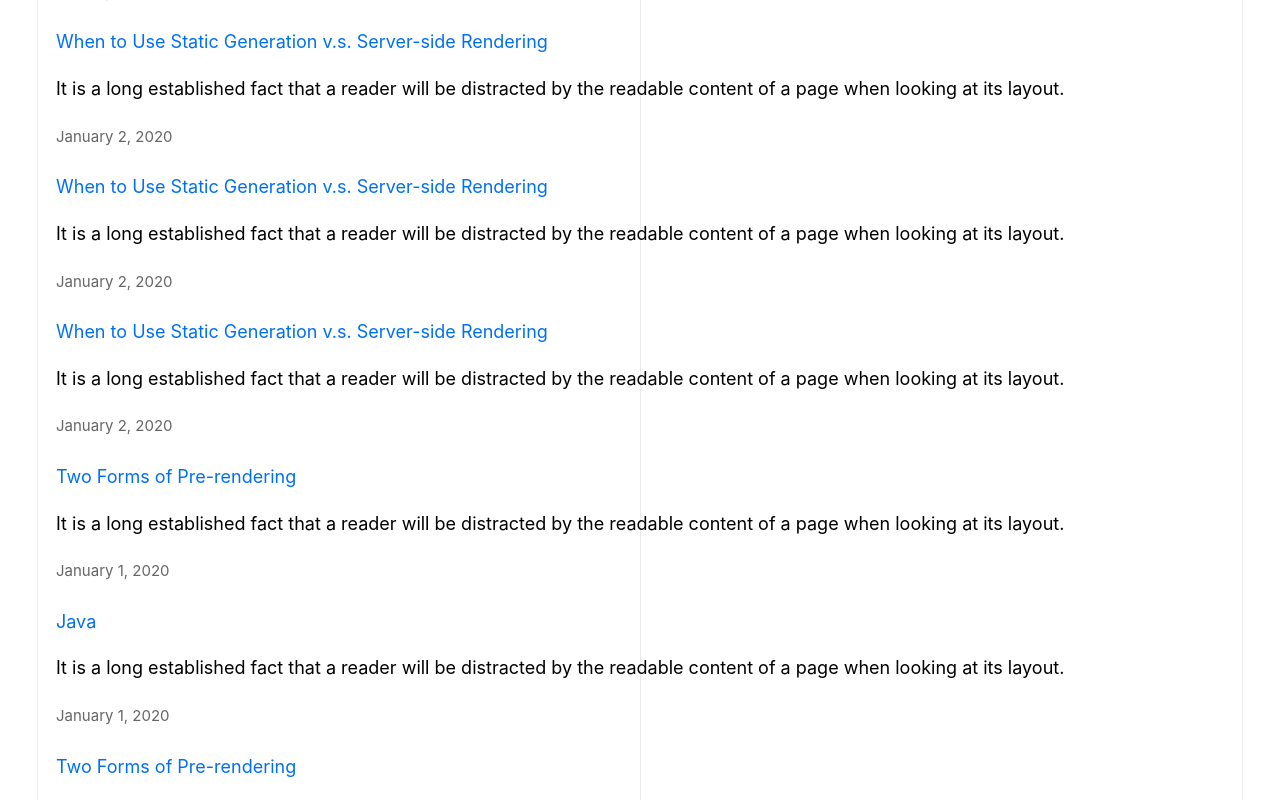
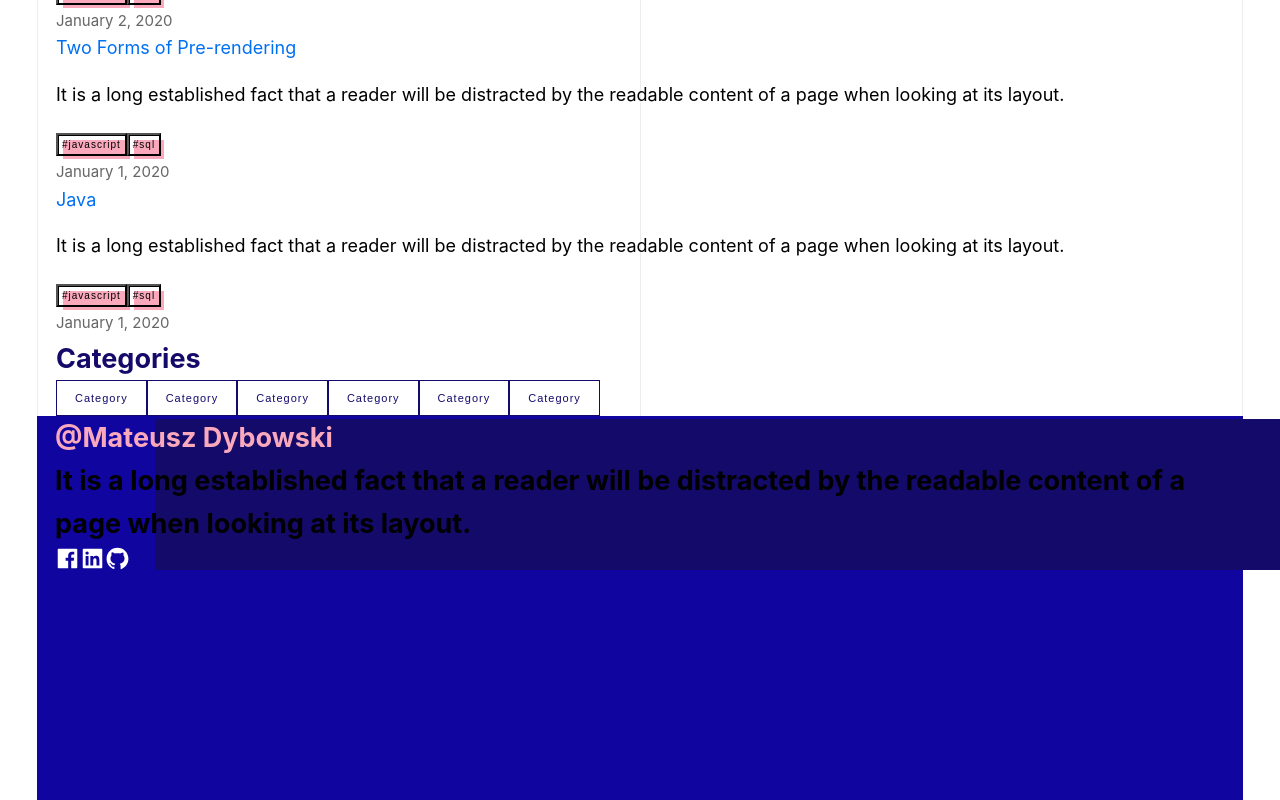
Before and after one commit to DybekK/blog, a Next.js app: page / in a window 1280 px wide. Shown: the part 960-1760 px from the top of the page. Built offline with nearby package versions, Linux system fonts and the light colour scheme.

Commit message:
added blogs and footer

```diff
--- a/components/buttons/animatedVariantButton.js
+++ b/components/buttons/animatedVariantButton.js
@@ -1,8 +1,13 @@
 import buttonStyles from './button.module.css';
 import classNames from "classnames";
 
-export function AnimatedVariantButton({className, variant, fontSize = 11, dataAos, text}) {
-    const variantStyles = variant === 'blue' ?  buttonStyles.button_blue : buttonStyles.button_pink;
-    const classes = classNames(buttonStyles.button, variantStyles, className);
-    return <button data-aos={dataAos} style={{fontSize}} className={classes}>{text}</button>
+const variants = {
+    "blue": buttonStyles.button_blue,
+    "pink": buttonStyles.button_pink,
+    "black": buttonStyles.button_black
 }
+
+export function AnimatedVariantButton({className, variant = 'blue', fontSize = 11, padding, dataAos, text}) {
+    const classes = classNames(buttonStyles.button, variants[variant], className);
+    return <button data-aos={dataAos} style={{fontSize, padding}} className={classes}>{text}</button>
+}
--- a/components/buttons/button.module.css
+++ b/components/buttons/button.module.css
@@ -55,12 +55,20 @@
     color: black;
 }
 
+.button_black {
+
+}
+
 .button_blue:before {
    border: 1px solid #faa9bd;
 }
 
 .button_pink:before {
     border: 1px solid white;
+}
+
+.button_black:before {
+    border: 1px solid black;
 }
 
 .button_blue:after {
@@ -71,6 +79,10 @@
     background-color: #faa9bd;
 }
 
+.button_black:after {
+    background-color: #faa9bd;
+}
+
 .categoryButton {
     border: 1px solid #130a6a;
     color: #130a6a;
--- /dev/null
+++ b/components/footer/footer.js
@@ -0,0 +1,19 @@
+import layoutStyles from "../layout.module.css";
+import classNames from "classnames";
+import {AiFillFacebook, AiFillLinkedin, AiFillGithub} from 'react-icons/ai'
+
+export function Footer() {
+    return (
+        <div className={classNames(layoutStyles.footer, layoutStyles.container, "flex justify-center items-center")}>
+            <div className="w-1/2">
+                <h2 style={{color: '#faa9bd'}} className="font-bold text-right">@Mateusz Dybowski</h2>
+                <h2 className="textBorder-short font-bold text-white text-2xl">It is a long established fact that a reader will be distracted by the readable content of a page when looking at its layout.</h2>
+                <div className="flex mt-5">
+                    <AiFillFacebook size="25" color="white" />
+                    <AiFillLinkedin size="25" className="mx-2"  color="white" />
+                    <AiFillGithub size="25" color="white" />
+                </div>
+            </div>
+        </div>
+    )
+}
--- a/components/layout.module.css
+++ b/components/layout.module.css
@@ -38,3 +38,11 @@
     content: none;
   }
 }
+
+.footer {
+  background-color: #10059F;
+  height: 400px;
+  width: 100%;
+  z-index: 50;
+  position: relative;
+}
--- a/lib/posts.js
+++ b/lib/posts.js
@@ -9,7 +9,7 @@ const postsDirectory = path.join(process.cwd(), 'posts')
 export function getSortedPostsData() {
   // Get file names under /posts
   const fileNames = fs.readdirSync(postsDirectory)
-  let allPostsData = fileNames.map(fileName => {
+  const allPostsData = fileNames.map(fileName => {
     // Remove ".md" from file name to get id
     const id = fileName.replace(/\.md$/, '')
 
@@ -27,8 +27,6 @@ export function getSortedPostsData() {
     }
   })
   // Sort posts by date
-
-  allPostsData = [...allPostsData, ...allPostsData, ...allPostsData, ...allPostsData];
 
   return allPostsData.sort((a, b) => {
     if (a.date < b.date) {
--- a/package.json
+++ b/package.json
@@ -15,6 +15,7 @@
     "next": "^11.0.0",
     "react": "17.0.2",
     "react-dom": "17.0.2",
+    "react-icons": "^4.3.1",
     "remark": "^12.0.0",
     "remark-html": "^12.0.0"
   },
--- a/pages/index.js
+++ b/pages/index.js
@@ -7,22 +7,29 @@ import Date from '../components/date'
 import layoutStyles from '../components/layout.module.css'
 import {CategoryButton} from "../components/buttons/categoryButton";
 import classNames from "classnames";
+import {AnimatedVariantButton} from "../components/buttons/animatedVariantButton";
+import {Footer} from "../components/footer/footer";
 
 export default function Home({ allPostsData }) {
   return (
+      <>
           <Layout className={layoutStyles.mainBorder} home>
               <section className="flex justify-between flex-col-reverse sm:flex-col-reverse md:flex-row">
                   <div className="w-full md:w-1/2">
                       <h2 data-aos="fade-down" className="font-bold text-4xl my-5 secondColor">Latest added</h2>
                       <ul className={utilStyles.list}>
                           {allPostsData.map(({ id, date, title }) => (
-                      <li data-aos="fade-down" className={utilStyles.listItem} key={id}>
+                              <li data-aos="fade-down" className="mb-8" key={id}>
                                   <Link href={`/posts/${id}`}>
                                       <a>{title}</a>
                                   </Link>
                                   <p className="text-xs my-2">
                                       It is a long established fact that a reader will be distracted by the readable content of a page when looking at its layout.
                                   </p>
+                                  <div className="mb-2">
+                                      <AnimatedVariantButton fontSize="10px" padding="4px" className="mr-4" variant="black" text="#javascript" />
+                                      <AnimatedVariantButton fontSize="10px" padding="4px" variant="black" text="#sql" />
+                                  </div>
                                   <small className={utilStyles.lightText}>
                                       <Date dateString={date} />
                                   </small>
@@ -30,7 +37,7 @@ export default function Home({ allPostsData }) {
                           ))}
                       </ul>
                   </div>
-          <div className="w-full md:w-1/2 flex flex-col items-start sm:items-start md:items-end">
+                  <div className="w-full md:w-2/5 flex flex-col items-start sm:items-start md:items-end">
                       <h2 data-aos="fade-down" className="font-bold text-4xl my-5 secondColor">Categories</h2>
                       <div data-aos="fade-down" className="flex justify-start sm:justify-start md:justify-end flex-wrap">
                           <CategoryButton className="mr-3 mt-4" text={`Category`} />
@@ -43,6 +50,8 @@ export default function Home({ allPostsData }) {
                   </div>
               </section>
           </Layout>
+          <Footer />
+      </>
 )
 }
 
--- a/styles/global.css
+++ b/styles/global.css
@@ -44,6 +44,21 @@ h1, h2, h3, h4, h5, h6, .h1, .h2, .h3, .h4, .h5, .h6 {
   left: -80vw;
 }
 
+.textBorder-short {
+  position: relative;
+}
+
+.textBorder-short:before {
+  content: "";
+  height: 175%;
+  margin-top: -40px;
+  position: absolute;
+  width: 100%;
+  background-color: #130a6a;
+  z-index: -1;
+  left: 100px;
+}
+
 @media only screen and (max-width: 767px) {
   .textBorder:before {
     height: 240%;
```
Also changed, not shown: 1 other file (tests, documents, lock files or other folders). Lines whose indentation alone changed are shown as unchanged.
